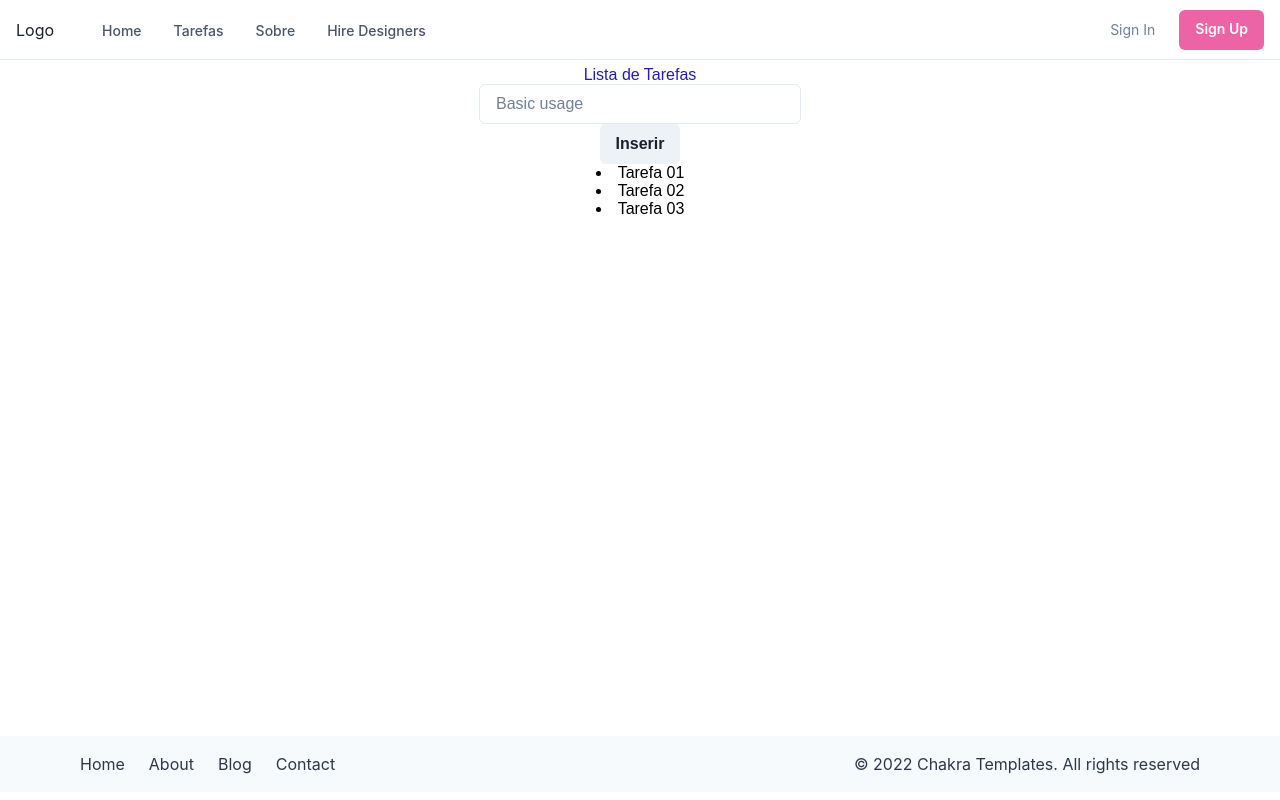
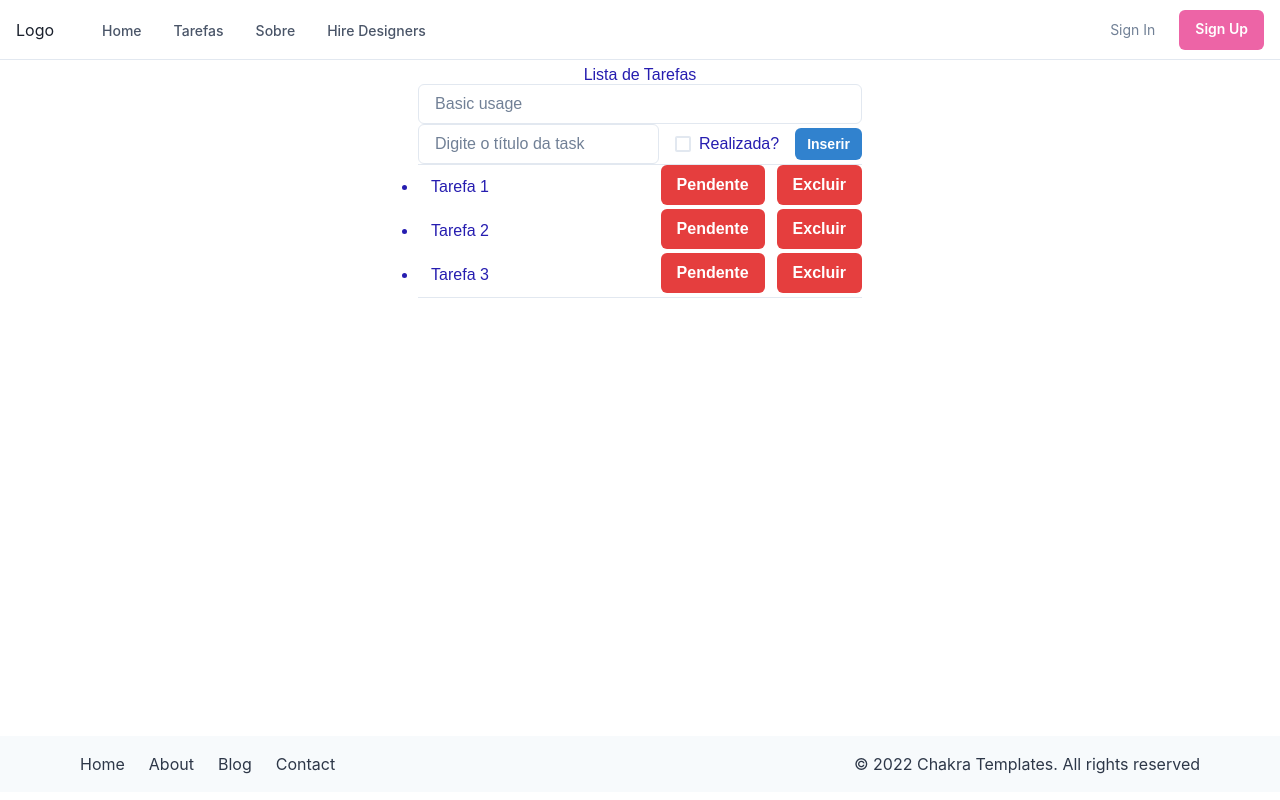
Before and after one commit to MichaelDouglas2010/aulaReact, a React (Vite) app: page /tarefas in a window 1280 px wide. Built offline with nearby package versions, Linux system fonts and the light colour scheme.

Commit message:
Alterando formatação da pag tarefas

```diff
--- /dev/null
+++ b/src/components/button-task/index.tsx
@@ -0,0 +1,16 @@
+import { Button } from '@chakra-ui/react'
+
+interface Props {
+    type: 'button' | 'submit' | 'reset'
+    label: string
+    color: string
+    size: string
+}
+
+function ButtonTask({label, type, color, size}: Props) {
+    return (
+        <Button colorScheme={color} size={size} type={type}> {label} </Button>
+    )
+}
+
+export default ButtonTask
--- /dev/null
+++ b/src/components/caixa-box/index.tsx
@@ -0,0 +1,13 @@
+import { Checkbox } from '@chakra-ui/react'
+
+interface Props {
+    label: string
+}
+
+function CaixaCheck({label}: Props) {
+    return (
+        <Checkbox> {label} </Checkbox>
+    )
+}
+
+export default CaixaCheck
--- /dev/null
+++ b/src/components/input-atv/index.css
@@ -0,0 +1,3 @@
+.input-text-red {
+    color: red;
+}
--- /dev/null
+++ b/src/components/input-atv/index.tsx
@@ -0,0 +1,16 @@
+import { Input } from '@chakra-ui/react'
+import './index.css'
+interface Props {
+    defaultValue: string
+    placeholder: string
+    type: 'text' | 'email' | 'number'
+    className: string
+}
+
+function InputAtv({defaultValue, placeholder, type, className}: Props) {
+    return (
+        <Input type={type} className={className} defaultValue={defaultValue} placeholder={placeholder}></Input>
+    )
+}
+
+export default InputAtv
--- /dev/null
+++ b/src/components/linha-task/index.tsx
@@ -0,0 +1,27 @@
+import { ButtonGroup, Flex, Box, Spacer} from "@chakra-ui/react"
+import ButtonTask from "../button-task"
+
+interface Props{
+    titleTask: string
+}
+
+function LinhaTask({titleTask}: Props){
+    return(
+        <li>
+    <Flex maxW={'32rem'} >
+        <Box p="13">
+          {titleTask}
+        </Box>
+        <Spacer />
+        <Box maxW={'32rem'}>
+        <ButtonGroup gap='1'>
+            <ButtonTask size='md' color='red' type='submit' label='Pendente'/>
+            <ButtonTask size='md' color='red' type='submit' label='Excluir'/>
+        </ButtonGroup>
+        </Box>
+    </Flex>
+    </li>
+    )
+}
+
+export default LinhaTask
--- a/src/components/list/index.css
+++ b/src/components/list/index.css
@@ -1,3 +1,3 @@
-.container{
+.insiraTarefa{
     display:inline-block;
  }
--- a/src/components/list/index.tsx
+++ b/src/components/list/index.tsx
@@ -1,39 +1,33 @@
-import { Button, Editable, EditableInput, EditablePreview, useToast } from "@chakra-ui/react";
+import { Stack, useToast, Box } from '@chakra-ui/react'
 import InputTarefa from '../input/index.tsx'
 import './index.css'
-/*
-function ListTarefas(){
-    return(
-        <Editable defaultValue='Take some chakra'>
-        <EditablePreview />
-        <EditableInput />
-        </Editable>
+import CaixaCheck from '../caixa-box/index.tsx'
+import InputAtv from '../input-atv/index.tsx'
+import ButtonTask from '../button-task/index.tsx'
+import LinhaTask from '../linha-task/index.tsx'
 
-    )
-}*/
 function ListTarefas() {
     const toast = useToast()
     return (
         <>
-            <div className= 'container'>
+            <div className= 'insiraTarefa'>
             <InputTarefa />
-            <Button
-                onClick={() =>
-                toast({
-                    title: 'Tarefa',
-                    description: "Inserida!",
-                    status: 'success',
-                    duration: 9000,
-                    isClosable: true,
-                })
-                }
-            >
-                Inserir
-            </Button>
+            <Stack direction="row" spacing={4} alignItems="center">
+            <Box maxW={'32rem'}>
+            <InputAtv className='' defaultValue='' placeholder='Digite o título da task' type='text'></InputAtv>
+            </Box>
+            <CaixaCheck label='Realizada?'/>
+            <ButtonTask size='sm' color='blue' type='button' label='Inserir'/>
+            </Stack>
+            <hr />
+            <ul>
+                <LinhaTask titleTask='Tarefa 1'/>
+                <LinhaTask titleTask='Tarefa 2'/>
+                <LinhaTask titleTask='Tarefa 3'/>
+            </ul>
+            <hr />
             </div>
+      </>
+    )}
 
-
-      </>
-    )
-  }
 export default ListTarefas
--- a/src/pages/tarefas/index.tsx
+++ b/src/pages/tarefas/index.tsx
@@ -8,11 +8,7 @@ function Tarefas(){
             <div className="divFormat">
                 <h1>Lista de Tarefas</h1>
                 <ListTarefas/>
-                <div className="txt">
-                    <li>Tarefa 01</li>
-                    <li>Tarefa 02</li>
-                    <li>Tarefa 03</li>
-                </div>
+
             </div>
         </Layout>
     )
```
Also changed, not shown: 1 other file (tests, documents, lock files or other folders).
